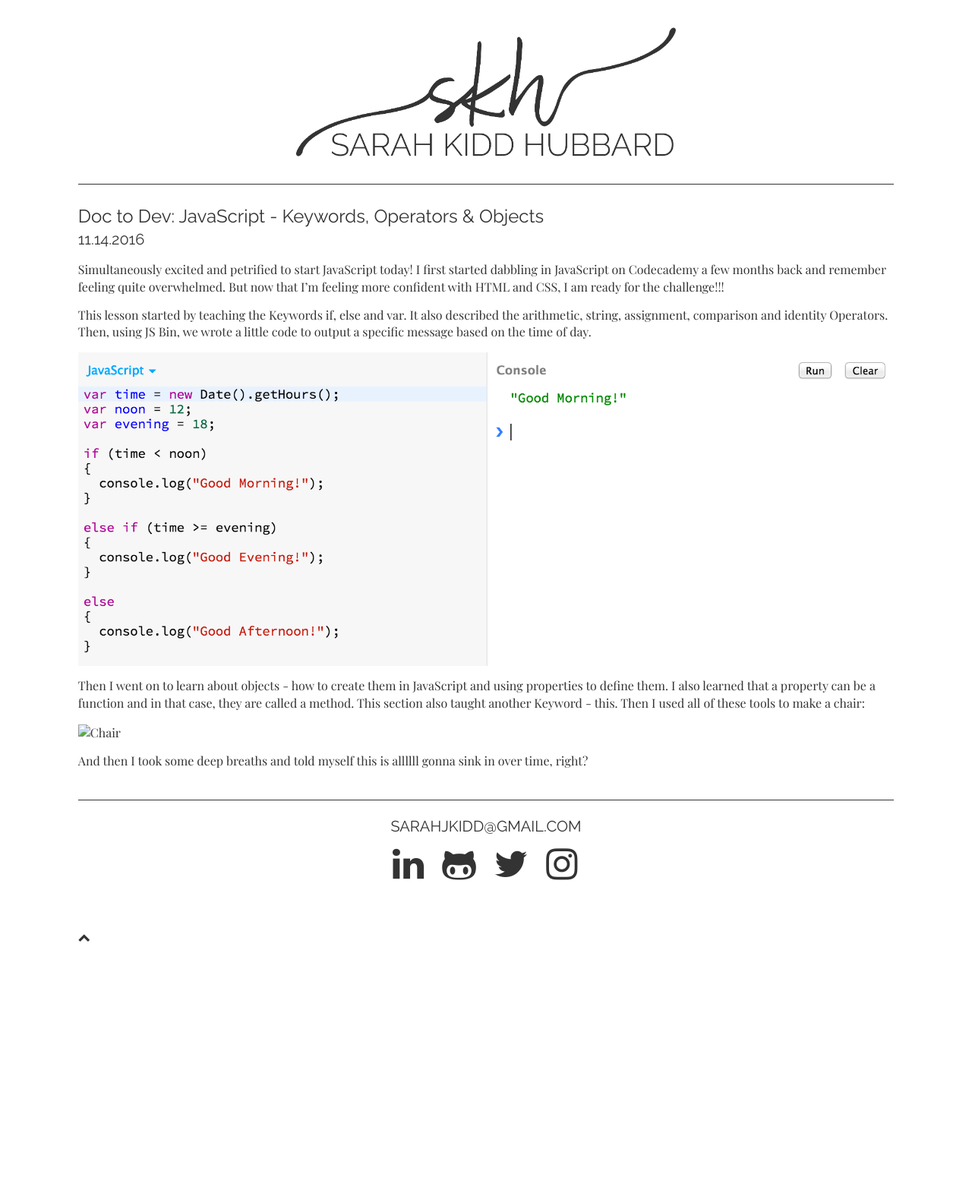
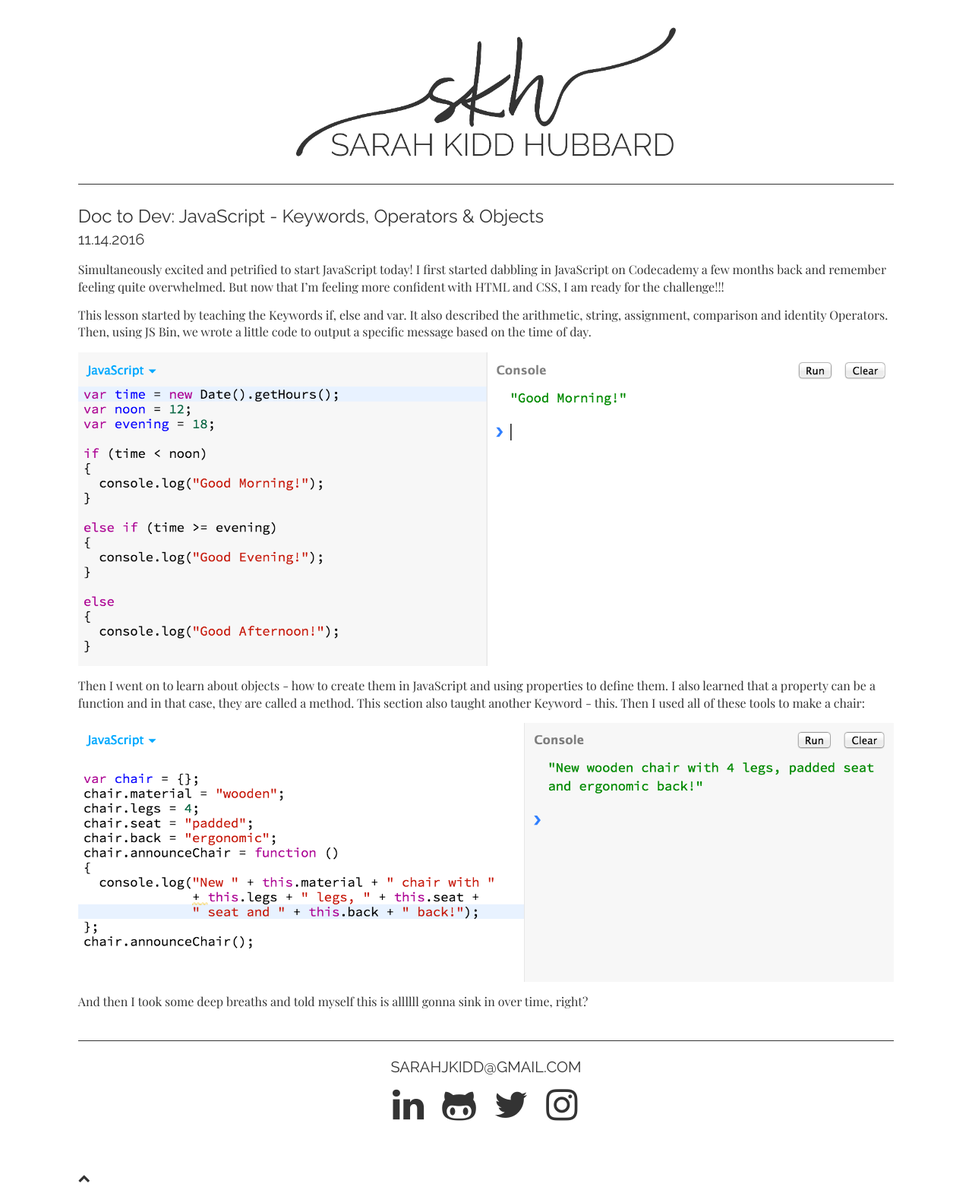
Before and after one commit to skiddhubbard/skiddhubbard.github.io, a Jekyll site: the page built from _posts/2016-11-14-javascript-keywords-operators-objects.md, in a window 1280 px wide. Shown: the whole page at 76% size. Built offline with Jekyll 4.4.1, drawn with Linux system fonts in a browser that asks for light colours; before the commit the page ends 1254 px from its top, so only the background shows below that.

Commit message:
fixed file name

```diff
--- a/_posts/2016-11-14-javascript-keywords-operators-objects.md
+++ b/_posts/2016-11-14-javascript-keywords-operators-objects.md
@@ -20,7 +20,7 @@ using properties to define them. I also learned that a property can be a functio
 and in that case, they are called a method. This section also taught another
 Keyword - this. Then I used all of these tools to make a chair:
 
-![Chair](/asset/img/111416-2.png)
+![Chair](/assets/img/111416-2.png)
 
 And then I took some deep breaths and told myself this is allllll gonna sink
 in over time, right?
```
